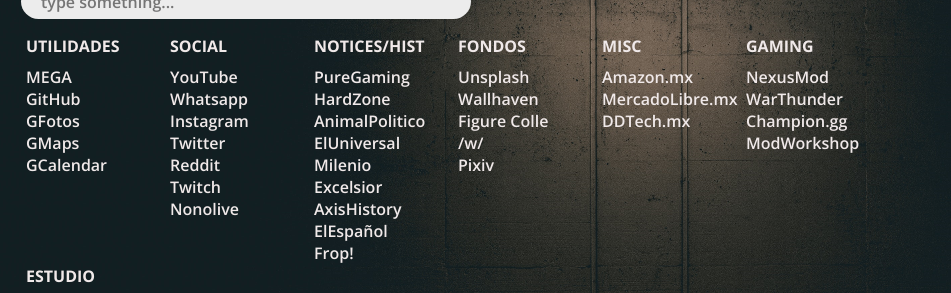
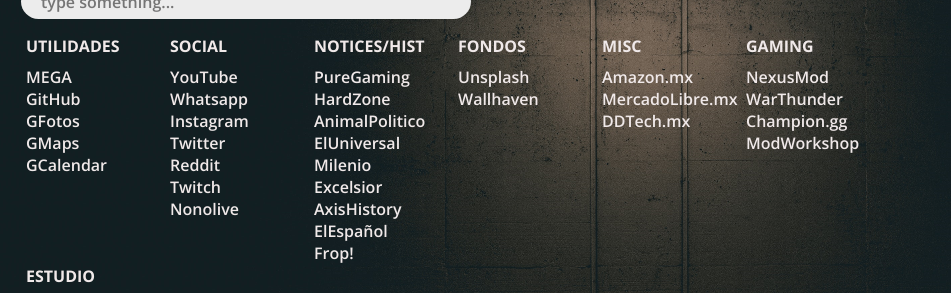
Before and after one commit to ArkozUwU/-Arkoz.github.io-, a plain HTML site: page index.html in a window 1280 px wide. Shown: the part 305-598 px from the top of the page, 329-1280 px from the left. Drawn offline with nearby package versions, Linux system fonts and the light colour scheme.

Commit message:
Update index.html

```diff
--- a/index.html
+++ b/index.html
@@ -87,9 +87,6 @@
 					</div>
 					<li><a href="https://unsplash.com/">Unsplash</a></li>
 					<li><a href="https://alpha.wallhaven.cc">Wallhaven</a></li>
-					<li><a href="https://myfigurecollection.net/">Figure Colle</a></li>
-					<li><a href="https://boards.4chan.org/w/catalog">/w/</a></li>
-					<li><a href="https://www.pixiv.net/">Pixiv</a></li>
 				</ul>
 			</div>
 			<div class=linkblock>
```
